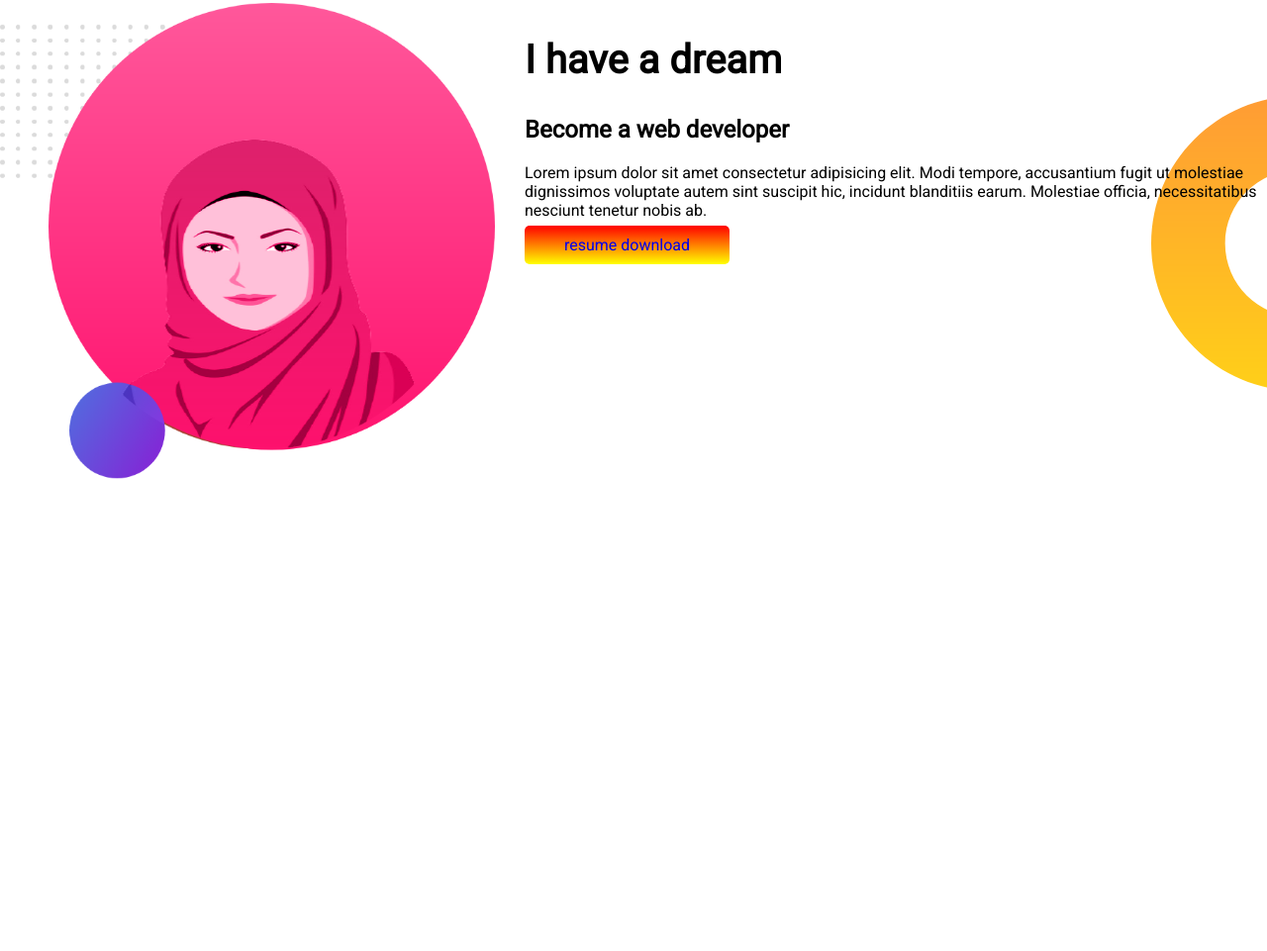
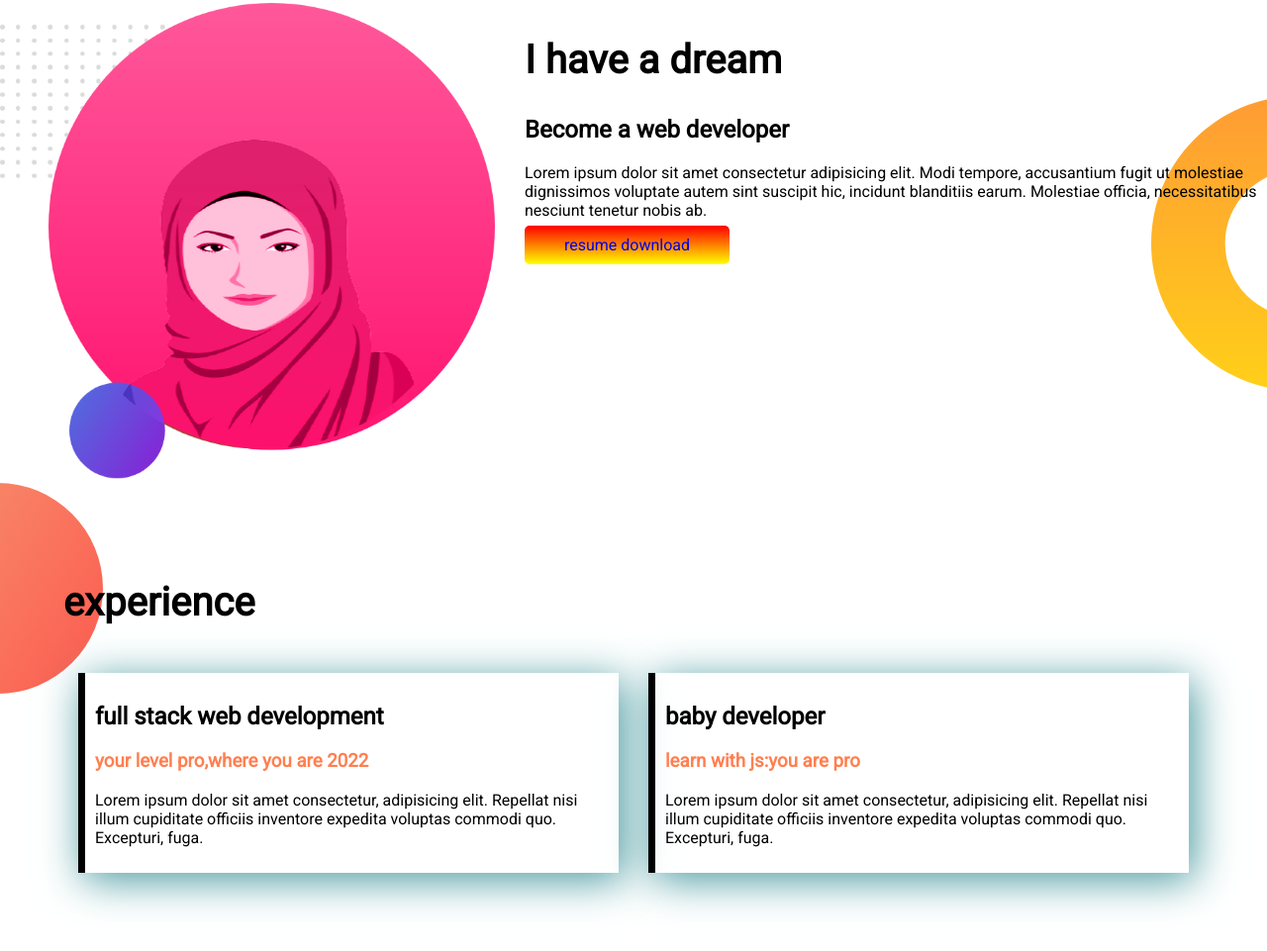
Before and after one commit to sima0000/professional-portfolio, a plain HTML site: page index.html in a window 1280 px wide. Shown: the part 537-1498 px from the top of the page at 99% size. Before the commit the page ends 1025 px from the top, so only its background shows below. Drawn offline with Linux system fonts and the light colour scheme.

Commit message:
header_3

```diff
--- a/index.html
+++ b/index.html
@@ -39,5 +39,27 @@
    </section>
 
 
+
+   <section id="Experience-area">
+   <h1>experience</h1>
+
+       <div class="header_3">
+        <div id="full-stack">
+            <h2>full stack web development</h2>
+            <h3>your level pro,where you are 2022</h3>
+             <p>Lorem ipsum dolor sit amet consectetur, adipisicing elit. Repellat nisi illum cupiditate officiis inventore expedita voluptas commodi quo. Excepturi, fuga.</p>
+        </div>
+
+
+        <div id="baby-developer">
+         <h2>baby developer</h2>
+         <h3>learn with js:you are pro</h3>
+          <p>Lorem ipsum dolor sit amet consectetur, adipisicing elit. Repellat nisi illum cupiditate officiis inventore expedita voluptas commodi quo. Excepturi, fuga.</p>
+     </div>
+
+       </div>
+    </section>
+
+
 </body>
 </html>
--- a/style.css
+++ b/style.css
@@ -45,3 +45,34 @@ h1{
     width:500px;
     margin-right: 25px;
 }
+#Experience-area{
+    background-image: url(images/exp-bg.png);
+     background-repeat: no-repeat;
+     padding: 05%;
+}
+.header_3{
+    display:flex;
+
+}
+.header_3 h3{
+    color: coral;
+}
+.header_3 div{
+    box-shadow: 5px 7px 40px rgb(70, 152, 158);
+    height: 90%;
+    margin: 15px;
+}
+#full-stack{
+    border-left: 7px solid;
+    border-image: linear-gradient:(180deg,red,tomato);
+    border-image-slice:1px;
+    padding: 10px;
+
+
+}
+#baby-developer{
+    border-left: 7px solid;
+    border-image: linear-gradient:(180deg,blue,cyan);
+    border-image-slice:1px;
+    padding:10px;
+}
```
